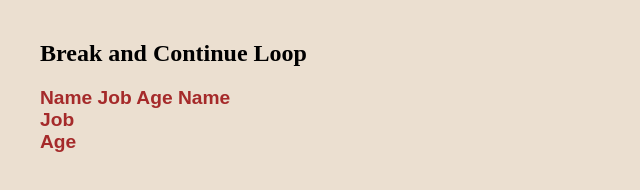
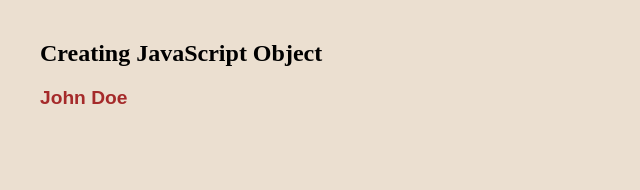
Before and after one commit to howtoproai/learn-js, a plain HTML site: page JavaScript-Loops/index.html in a window 1280 px wide. Shown: the top 190 px of the page, without its empty margins (0-640 px from the left). Drawn offline with Linux system fonts and the light colour scheme.

Commit message:
Capital letter not allowed when declaring JS Variables

```diff
--- a/JavaScript-Loops/index.html
+++ b/JavaScript-Loops/index.html
@@ -2,24 +2,22 @@
 <head>
     <meta charset="UTF-8">
     <meta name="viewport" content="width=device-width, initial-scale=1.0">
-    <title>Break and Continue Loop</title>
+    <title>JavaScript Objec</title>
     <link rel="stylesheet" href="/style.css/style.css">
 </head>
 <body>
-  <h2>Break and Continue Loop</h2>
+  <h2>Creating JavaScript Object</h2>
   <p id="demo"></p>
   <script>
+    let person = {
+      firstName : "John",
+      lastName  : "Doe",
+      age     : 50,
+      eyeColor  : "blue"
+    };
 
-    const person = {Name:"Alim", Job:"Digital Product", Age:"29"}
-    let text = "";
-    for (let x in person){text += [x] + " ";}
-    for (let x in person){text += [x] + "<br>";}
-
-
-
-   document.getElementById('demo').innerHTML = text;
-  </script>
-
+    document.getElementById("demo").innerHTML = person.firstName + " " + person.lastName;
+    </script>
 
 </body>
 </html>
```
